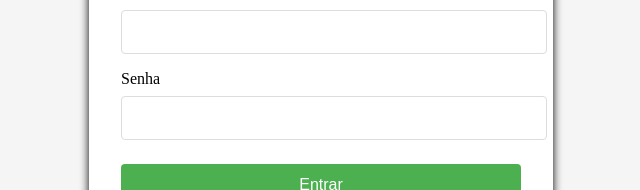
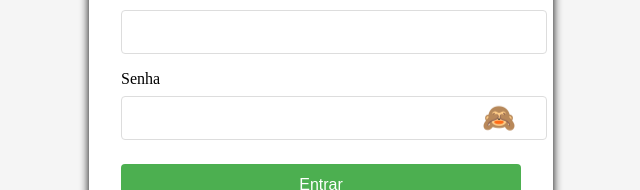
Before and after one commit to gabriel-saraiva-flooxai/HelpHeal-frontend, a React (Create React App) app: page /login in a window 1280 px wide. Shown: the part 311-501 px from the top of the page, without its empty margins (319-959 px from the left). Built offline with nearby package versions, Linux system fonts and the light colour scheme.

Commit message:
feat: add button to show password in Login and Register

```diff
--- a/src/pages/Auth/Login.css
+++ b/src/pages/Auth/Login.css
@@ -103,3 +103,27 @@
 .register-link:hover {
   text-decoration: underline;
 }
+
+.password-group {
+  position: relative;
+}
+
+.password-input-container {
+  position: relative;
+}
+
+.toggle-password {
+  position: absolute;
+  right: 0px;
+  top: 50%;
+  transform: translateY(-50%);
+  background: none;
+  border: none;
+  cursor: pointer;
+  font-size: 1.7rem;
+  padding: 0 5px;
+}
+
+.toggle-password:hover {
+  opacity: 0.8;
+}
--- a/src/pages/Auth/Login.jsx
+++ b/src/pages/Auth/Login.jsx
@@ -6,8 +6,13 @@ import './Login.css'
 export default function Login() {
   const [email, setEmail] = useState('')
   const [password, setPassword] = useState('')
+  const [showPassword, setShowPassword] = useState(false)
   const [isLoading, setIsLoading] = useState(false)
   const [error, setError] = useState(null)
+
+  const togglePasswordVisibility = () => {
+    setShowPassword(!showPassword)
+  }
 
   const handleSubmit = async (e) => {
     e.preventDefault()
@@ -43,16 +48,25 @@ export default function Login() {
           />
         </div>
 
-        <div className="form-group">
+        <div className="form-group password-group">
           <label htmlFor="password">Senha</label>
+          <div className="password-input-container">
             <input
               id="password"
-            type="password"
+              type={showPassword ? 'text' : 'password'}
               value={password}
               onChange={(e) => setPassword(e.target.value)}
               required
               minLength="6"
             />
+            <button
+              type="button"
+              className="toggle-password"
+              onClick={togglePasswordVisibility}
+            >
+              {showPassword ? '🙉' : '🙈'}
+            </button>
+          </div>
         </div>
 
         <div className="form-footer">
--- a/src/pages/Auth/Register.jsx
+++ b/src/pages/Auth/Register.jsx
@@ -1,16 +1,26 @@
 import { useState } from 'react'
 import { Link } from 'react-router-dom'
 import api from '../../api'
-import './Register.css' // Usaremos o mesmo estilo do Login com pequenas adaptações
+import './Register.css'
 
 export default function Register() {
   const [name, setName] = useState('')
   const [email, setEmail] = useState('')
   const [password, setPassword] = useState('')
   const [confirmPassword, setConfirmPassword] = useState('')
+  const [showPassword, setShowPassword] = useState(false)
+  const [showConfirmPassword, setShowConfirmPassword] = useState(false)
   const [isLoading, setIsLoading] = useState(false)
   const [error, setError] = useState(null)
   const [success, setSuccess] = useState(false)
+
+  const togglePasswordVisibility = (field) => {
+  if (field === 'password') {
+    setShowPassword(!showPassword)
+  } else {
+    setShowConfirmPassword(!showConfirmPassword)
+  }
+}
 
   const handleSubmit = async (e) => {
     e.preventDefault()
@@ -76,23 +86,32 @@ export default function Register() {
           />
         </div>
 
-        <div className="form-group">
+        <div className="form-group password-group">
           <label htmlFor="password">Senha</label>
+          <div className="password-input-container">
             <input
               id="password"
-            type="password"
+              type={showPassword ? 'text' : 'password'}
               value={password}
               onChange={(e) => setPassword(e.target.value)}
               required
               minLength="6"
             />
+            <button
+              type="button"
+              className="toggle-password"
+              onClick={() => togglePasswordVisibility('password')}
+            >
+              {showPassword ? '🙉' : '🙈'}
+            </button>
+          </div>
         </div>
 
         <div className="form-group">
           <label htmlFor="confirmPassword">Confirme sua Senha</label>
           <input
             id="confirmPassword"
-            type="password"
+            type={showPassword ? 'text' : 'password'}
             value={confirmPassword}
             onChange={(e) => setConfirmPassword(e.target.value)}
             required
```
Lines whose indentation alone changed are shown as unchanged.
